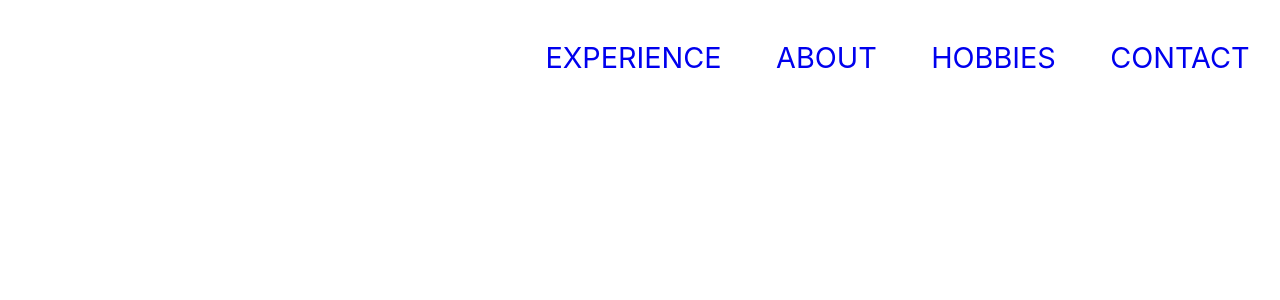
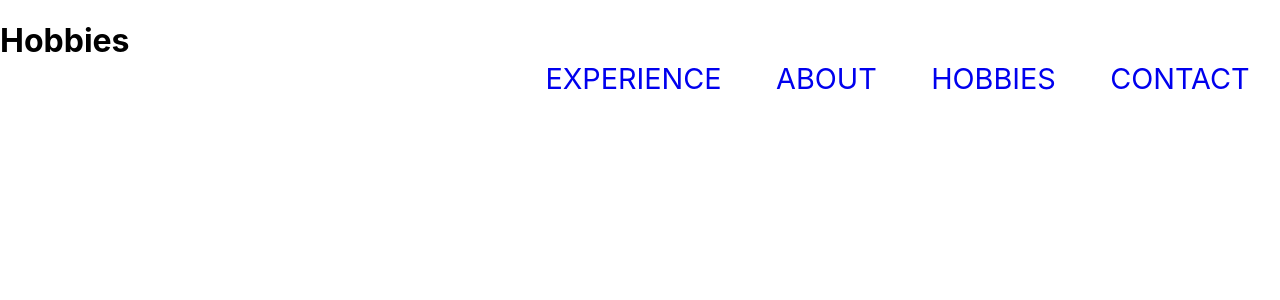
Before and after one commit to RoaringRohan/personal-portfolio, a React (Create React App) app: page /hobbies in a window 1280 px wide. Shown: the top 300 px of the page. Built offline with nearby package versions, Linux system fonts and the light colour scheme.

Commit message:
Added contact component

```diff
--- a/src/App.js
+++ b/src/App.js
@@ -1,9 +1,12 @@
 import { Routes, Route } from 'react-router-dom';
+
 import './App.scss';
+import Nav from './components/Nav';
 import Home from './components/Home';
-import Nav from './components/Nav';
 import Experience from './components/Experience';
 import About from './components/About';
+import Hobbies from './components/Hobbies';
+import Contact from './components/Contact';
 
 function App() {
   return (
@@ -13,6 +16,8 @@ function App() {
         <Route index path="/" element={<Home />} />
         <Route index path="experience" element={<Experience />} />
         <Route index path="about" element={<About />} />
+        <Route index path="hobbies" element={<Hobbies />} />
+        <Route index path="contact" element={<Contact />} />
     </Routes>
     </>
   );
--- a/src/components/About/index.js
+++ b/src/components/About/index.js
@@ -3,7 +3,7 @@ import './index.scss';
 const About = () => {
 
     return (
-        <div className="container experience">
+        <div className="container about">
             <div className="text-zone">
                 <h1>About</h1>
             </div>
--- /dev/null
+++ b/src/components/Contact/index.js
@@ -0,0 +1,14 @@
+import './index.scss';
+
+const Contact = () => {
+
+    return (
+        <div className="container contact">
+            <div className="text-zone">
+                <h1>Contact</h1>
+            </div>
+        </div>
+    );
+}
+
+export default Contact;
--- /dev/null
+++ b/src/components/Hobbies/index.js
@@ -0,0 +1,14 @@
+import './index.scss';
+
+const Hobbies = () => {
+
+    return (
+        <div className="container hobbies">
+            <div className="text-zone">
+                <h1>Hobbies</h1>
+            </div>
+        </div>
+    );
+}
+
+export default Hobbies;
```
Also changed, not shown: src/components/Contact/index.scss (added), src/components/Hobbies/index.scss (added).
